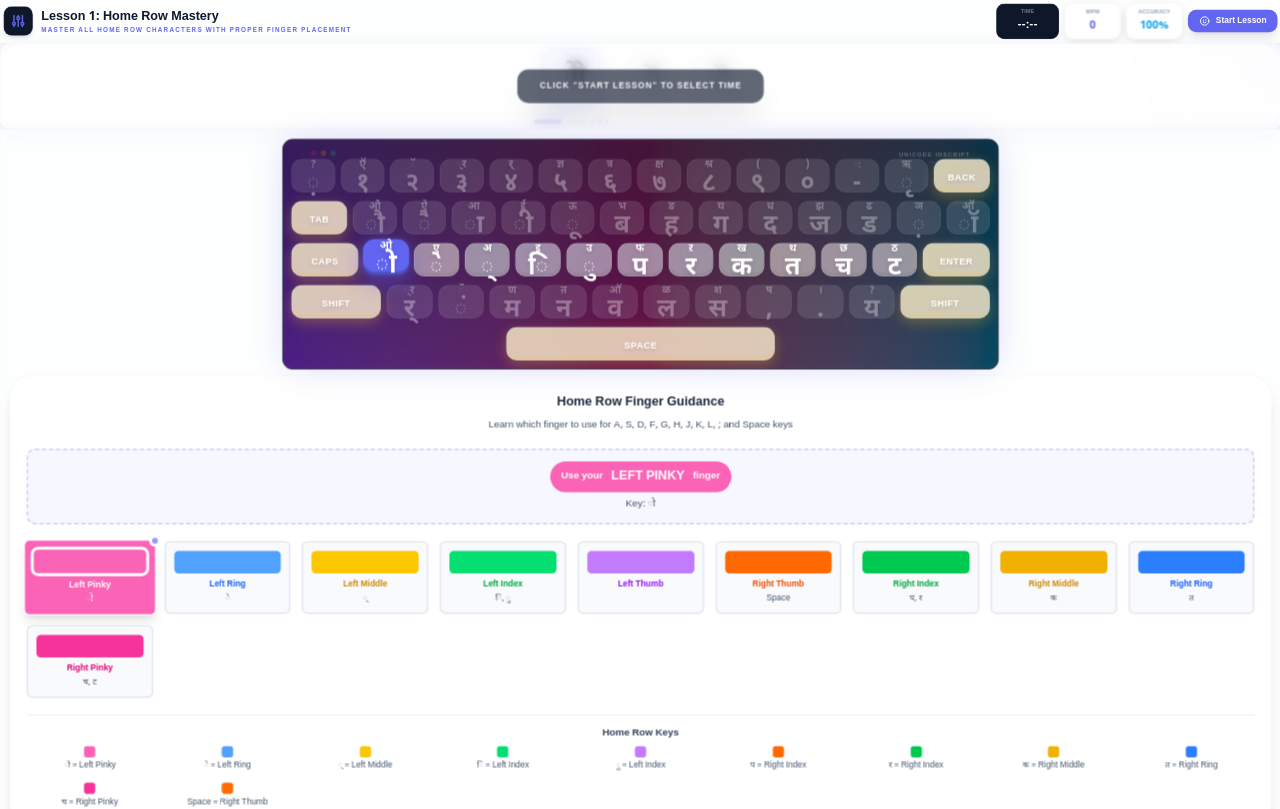
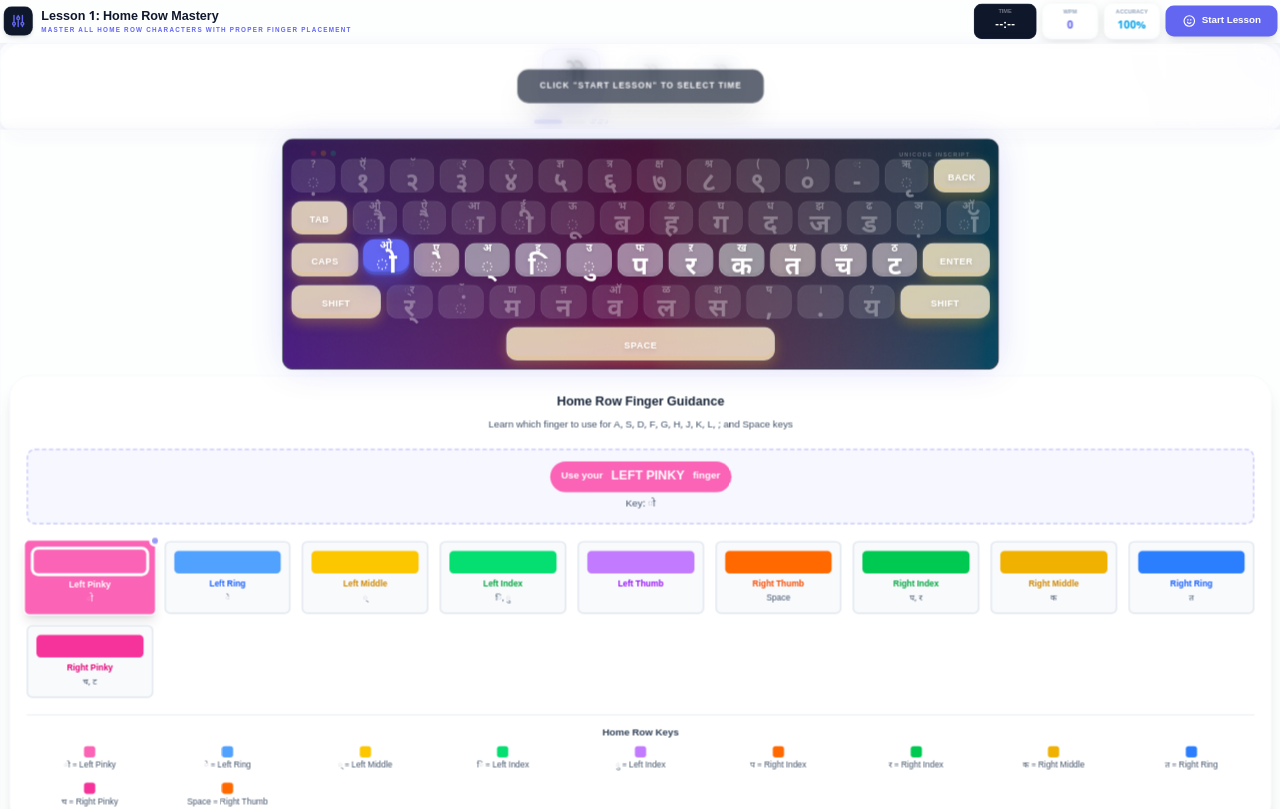
Before and after one commit to jangir-rishbh/hindi-typing-master, a Next.js app: page /lesson/home-row in a window 1280 px wide. Shown: the top 809 px of the page. Built offline with nearby package versions, Linux system fonts and the light colour scheme.

Commit message:
button size badhai

```diff
--- a/components/TypingTutor.tsx
+++ b/components/TypingTutor.tsx
@@ -347,33 +347,33 @@ export default function TypingTutor({ lessonId }: TypingTutorProps) {
                     {started ? (
                         <button
                             onClick={handlePauseResume}
-                            className="bg-orange-500 hover:bg-orange-600 text-white font-black px-4 py-2 rounded-xl shadow-lg transition-all duration-300 flex items-center gap-2 hover:scale-105 active:scale-95"
+                            className="bg-orange-500 hover:bg-orange-600 text-white font-black px-6 py-3 rounded-xl shadow-lg transition-all duration-300 flex items-center gap-2 hover:scale-105 active:scale-95"
                         >
                             {paused ? (
                                 <>
-                                    <svg className="w-4 h-4" fill="none" stroke="currentColor" viewBox="0 0 24 24">
+                                    <svg className="w-5 h-5" fill="none" stroke="currentColor" viewBox="0 0 24 24">
                                         <path strokeLinecap="round" strokeLinejoin="round" strokeWidth="2" d="M14.828 14.828a4 4 0 01-5.656 0M9 10h1m4 0h1m-6 4h.01M21 12a9 9 0 11-18 0 9 9 0 0118 0z" />
                                     </svg>
-                                    <span className="text-xs">Resume</span>
+                                    <span className="text-sm">Resume</span>
                                 </>
                             ) : (
                                 <>
-                                    <svg className="w-4 h-4" fill="none" stroke="currentColor" viewBox="0 0 24 24">
+                                    <svg className="w-5 h-5" fill="none" stroke="currentColor" viewBox="0 0 24 24">
                                         <path strokeLinecap="round" strokeLinejoin="round" strokeWidth="2" d="M10 9v6m4-6v6m7-3a9 9 0 11-18 0 9 9 0 0118 0z" />
                                     </svg>
-                                    <span className="text-xs">Pause</span>
+                                    <span className="text-sm">Pause</span>
                                 </>
                             )}
                         </button>
                     ) : (
                         <button
                             onClick={() => setShowTimeSelection(true)}
-                            className="bg-primary hover:bg-primary-dark text-white font-black px-4 py-2 rounded-xl shadow-lg transition-all duration-300 flex items-center gap-2 hover:scale-105 active:scale-95"
+                            className="bg-primary hover:bg-primary-dark text-white font-black px-6 py-3 rounded-xl shadow-lg transition-all duration-300 flex items-center gap-2 hover:scale-105 active:scale-95"
                         >
-                            <svg className="w-4 h-4" fill="none" stroke="currentColor" viewBox="0 0 24 24">
+                            <svg className="w-5 h-5" fill="none" stroke="currentColor" viewBox="0 0 24 24">
                                 <path strokeLinecap="round" strokeLinejoin="round" strokeWidth="2" d="M14.828 14.828a4 4 0 01-5.656 0M9 10h1m4 0h1m-6 4h.01M21 12a9 9 0 11-18 0 9 9 0 0118 0z" />
                             </svg>
-                            <span className="text-xs">Start Lesson</span>
+                            <span className="text-sm">Start Lesson</span>
                         </button>
                     )}
                 </div>
```
